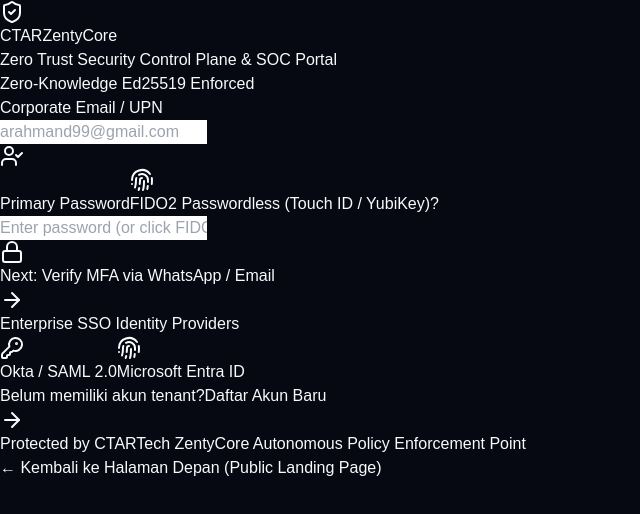
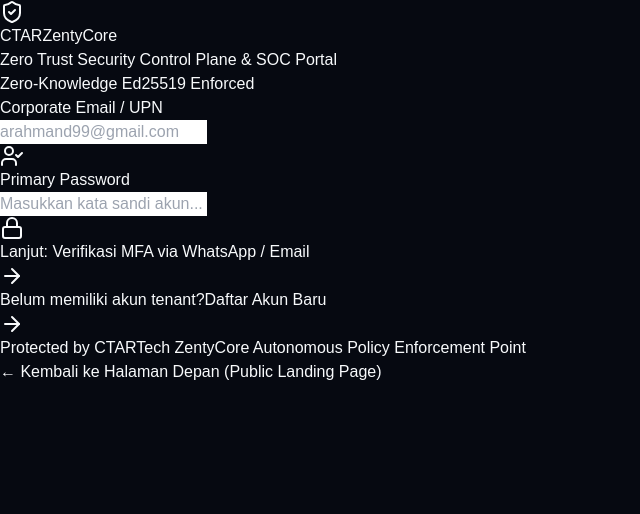
Before and after one commit to camanit/CTARTech-ZentyCore, a Next.js app in the folder dashboard-web/: page /login in a window 1280 px wide. Shown: the top 514 px of the page, without its empty margins (0-640 px from the left). Built offline with nearby package versions, Linux system fonts and the light colour scheme.

Commit message:
sec(auth): lock down login to password + OTP verification, removing FIDO2 bypass

```diff
--- a/dashboard-web/src/app/login/page.tsx
+++ b/dashboard-web/src/app/login/page.tsx
@@ -115,9 +115,12 @@
 
     setTimeout(() => {
       setLoading(false);
+      const isMasterAdmin = (email || adminEmail).toLowerCase() === 'arahmand99@gmail.com';
       const authUser = {
         email: email || adminEmail,
-        role: 'SecOps_Admin',
+        name: isMasterAdmin ? 'Budi Alpha Owner (Superadmin)' : email.split('@')[0],
+        org: isMasterAdmin ? 'CTARTech Security Operations' : 'Enterprise Tenant',
+        role: isMasterAdmin ? 'Superadmin / SecOps Lead' : 'Tenant_Admin',
         token: 'zt_live_jwt_authenticated_' + Math.random().toString(36).substring(2, 10),
         mfaVerified: true,
         mfaChannel,
@@ -197,25 +200,16 @@
               </div>
 
               <div>
-                <div className="flex justify-between items-center mb-1.5">
-                  <label className="block text-xs font-semibold text-slate-300">
-                    Primary Password
-                  </label>
-                  <button
-                    type="button"
-                    onClick={handleFido2Passwordless}
-                    className="text-[11px] text-cyan-400 hover:text-cyan-300 hover:underline flex items-center gap-1"
-                  >
-                    <Fingerprint className="w-3.5 h-3.5" />
-                    <span>FIDO2 Passwordless (Touch ID / YubiKey)?</span>
-                  </button>
-                </div>
+                <label className="block text-xs font-semibold text-slate-300 mb-1.5">
+                  Primary Password
+                </label>
                 <div className="relative">
                   <input
                     type="password"
                     value={password}
                     onChange={(e) => setPassword(e.target.value)}
-                    placeholder="Enter password (or click FIDO2 above)..."
+                    required
+                    placeholder="Masukkan kata sandi akun..."
                     className="w-full bg-slate-950 border border-slate-800 rounded-xl px-3.5 py-2.5 text-xs text-slate-200 focus:outline-none focus:border-cyan-500 focus:ring-1 focus:ring-cyan-500 font-mono transition-all"
                   />
                   <Lock className="w-4 h-4 text-slate-500 absolute right-3.5 top-3" />
@@ -227,40 +221,9 @@
                 disabled={loading}
                 className="w-full py-2.5 mt-2 bg-gradient-to-r from-cyan-500 via-blue-600 to-indigo-600 hover:from-cyan-400 hover:to-indigo-500 text-slate-950 font-bold rounded-xl transition-all text-xs flex items-center justify-center gap-2 shadow-lg shadow-cyan-500/20 active:scale-[0.99]"
               >
-                {loading ? 'Verifying Identity...' : 'Next: Verify MFA via WhatsApp / Email'}
+                {loading ? 'Memvalidasi Identitas...' : 'Lanjut: Verifikasi MFA via WhatsApp / Email'}
                 <ArrowRight className="w-4 h-4" />
               </button>
-
-              {/* SSO Divider */}
-              <div className="relative my-4">
-                <div className="absolute inset-0 flex items-center">
-                  <div className="w-full border-t border-slate-800"></div>
-                </div>
-                <div className="relative flex justify-center text-[10px] uppercase">
-                  <span className="bg-slate-900 px-2 text-slate-500 font-semibold">
-                    Enterprise SSO Identity Providers
-                  </span>
-                </div>
-              </div>
-
-              <div className="grid grid-cols-2 gap-2.5">
-                <button
-                  type="button"
-                  onClick={() => handleQuickDemoLogin('admin')}
-                  className="p-2 bg-slate-950 hover:bg-slate-800/80 border border-slate-800 rounded-xl text-[11px] font-semibold text-slate-300 flex items-center justify-center gap-2 transition-all"
-                >
-                  <KeyRound className="w-3.5 h-3.5 text-cyan-400" />
-                  <span>Okta / SAML 2.0</span>
-                </button>
-                <button
-                  type="button"
-                  onClick={() => handleQuickDemoLogin('admin')}
-                  className="p-2 bg-slate-950 hover:bg-slate-800/80 border border-slate-800 rounded-xl text-[11px] font-semibold text-slate-300 flex items-center justify-center gap-2 transition-all"
-                >
-                  <Fingerprint className="w-3.5 h-3.5 text-purple-400" />
-                  <span>Microsoft Entra ID</span>
-                </button>
-              </div>
             </form>
           ) : (
             /* STEP 2: MFA Challenge with WhatsApp & Email Gateways */
```
